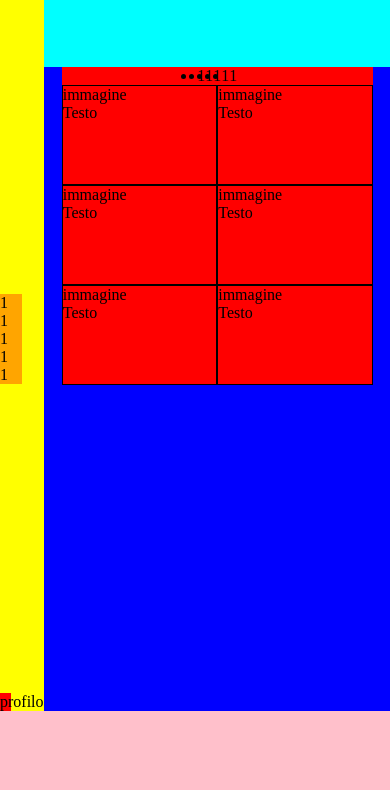
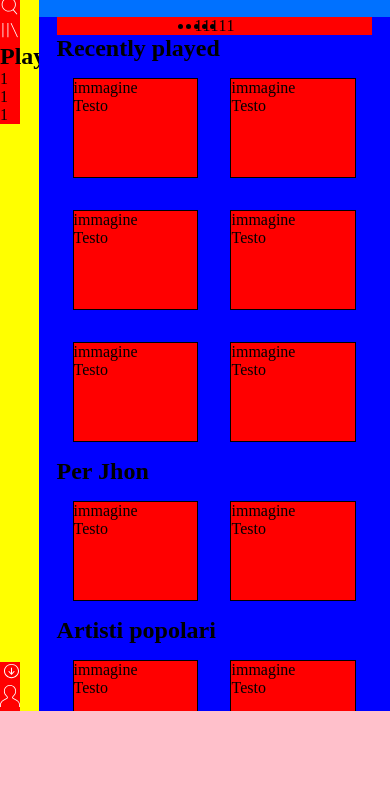
Before and after one commit to LucaFaedda/html-css-spotifyweb, a plain HTML site: page index.html in a window 390 px wide. Shown: the part 33-823 px from the top of the page. Drawn offline with Linux system fonts and the light colour scheme.

Commit message:
finito mobile

```diff
--- a/css/style.css
+++ b/css/style.css
@@ -9,7 +9,7 @@ body{
 }
 
 main{
-    width: 100%;
+    width: 90%;
     background-color: blue;
     overflow-y: scroll;
     position: relative;
@@ -30,6 +30,7 @@ footer{
 
 aside{
     background-color: yellow;
+    width: 10%;
 }
 
 .sidebar-container{
@@ -38,20 +39,17 @@ aside{
 
 .sidebar{
     height: 100%;
+    width: 100%;
     display: flex;
     flex-direction: column;
     justify-content: space-between;
 }
 
 .sidebar .logo, .sidebar .profilo{
-    width: 25%;
+    width: 50%;
     background-color: red;
 }
 
-.sidebar .menù{
-    width: 50%;
-    background-color: orange;
-}
 
 .container{
     width: 90%;
@@ -60,9 +58,29 @@ aside{
 
 #upgrade{
     width: 100%;
-    background-color: aqua;
-    height: 100px;
+    background-color: rgba(0, 255, 255, 0.445);
+    height: 50px;
 }
+
+/* aside */
+
+.logo-sm{
+    display: block;
+}
+
+.lista-sm{
+    display: block;
+}
+
+.logo-big{
+    display: none;
+}
+
+.lista-big{
+    display: none;
+}
+
+/* navbar */
 
 .navbar{
     width: 100%;
@@ -75,17 +93,43 @@ aside{
     display: flex;
 }
 
-#recently-played .cards{
+/* sezione cards */
+
+.cards{
     display: flex;
     width: 100%;
     flex-wrap: wrap;
 }
 
-#recently-played .card{
-    width: calc(100% / 2);
+.cards .card{
+    width: calc(100% / 2 - 2rem);
     height: 100px;
     background-color: red;
     border: 1px solid black;
-    margin: 0,75rem;
+    margin: 1rem;
 
 }
+
+
+@media screen and (min-width: 351px){
+
+    /* aside */
+
+    .logo-sm{
+        display: none;
+    }
+
+    .lista-sm{
+        display: none;
+    }
+
+    .logo-big{
+        display: block;
+    }
+
+    .lista-big{
+        display: block;
+    }
+
+
+}
--- a/index.html
+++ b/index.html
@@ -13,19 +13,37 @@
                 <div class="sidebar-container">
                     <div class="sidebar">
                         <div class="logo">
-                            <div>LOGO</div>
-                        </div>
-                        <div class="menù">
-                            <ul>
-                                <li>1</li>
-                                <li>1</li>
-                                <li>1</li>
-                                <li>1</li>
-                                <li>1</li>
+                            <img src="./img/logo-small.svg" alt="small-logo" class="logo-sm">
+                            <ul class="lista-sm">
+                                <li><img src="./img/home.svg" alt="home"></li>
+                                <li><img src="./img/search.svg" alt="search"></li>
+                                <li><img src="./img/libreria.svg" alt="libreria"></li>
+                            </ul>
+                            <img src="./img/logo.svg" alt="logo2" class="logo-big">
+                            <ul class="lista-big">
+                                <li><img src="./img/home.svg" alt="home"></li>
+                                <li><img src="./img/search.svg" alt="search"></li>
+                                <li><img src="./img/libreria.svg" alt="libreria"></li>
+                                <li>
+
+                                    <ul class="playlist">
+                                        <li><h2>Playlist</h2></li>
+                                        <li>1</li>
+                                        <li>1</li>
+                                        <li>1</li>
+                                    </ul>
+                                </li>
                             </ul>
                         </div>
                         <div class="profilo">
-                            <div>profilo</div>
+                            <ul class="lista-sm">
+                                <li><img src="./img/download.svg" alt="download"></li>
+                                <li><img src="./img/profile.svg" alt="profilo"></li>
+                            </ul>
+                            <ul class="lista-big">
+                                <li><img src="./img/download.svg" alt="download"></li>
+                                <li><img src="./img/profile.svg" alt="profilo"></li>
+                            </ul>
                         </div>
                     </div>
                 </div>
@@ -49,9 +67,10 @@
                 </div>
                 <div class="container">
                     <div id="recently-played">
+                        <h2>Recently played</h2>
                         <div class="cards">
                             <div class="card">
-                                <div class="img-album">
+                                <div class="album">
                                     immagine
                                 </div>
                                 <div>
@@ -59,7 +78,7 @@
                                 </div>
                             </div>
                             <div class="card">
-                                    <div class="img-album">
+                                    <div class="album">
                                     immagine
                                 </div>
                                 <div>
@@ -67,7 +86,7 @@
                                 </div>
                             </div>
                             <div class="card">
-                                    <div class="img-album">
+                                    <div class="album">
                                     immagine
                                 </div>
                                 <div>
@@ -75,7 +94,7 @@
                                 </div>
                                </div>
                             <div class="card">
-                                    <div class="img-album">
+                                    <div class="album">
                                     immagine
                                 </div>
                                 <div>
@@ -83,7 +102,7 @@
                                 </div>
                             </div>
                             <div class="card">
-                                    <div class="img-album">
+                                    <div class="album">
                                     immagine
                                 </div>
                                 <div>
@@ -91,7 +110,53 @@
                                 </div>
                             </div>
                             <div class="card">
-                                <div class="img-album">
+                                <div class="album">
+                                    immagine
+                                </div>
+                                <div>
+                                    Testo
+                                </div>
+                            </div>
+                        </div>
+                    </div>
+                </div>
+                <div class="container">
+                    <div id="per-jhon">
+                        <h2>Per Jhon</h2>
+                        <div class="cards">
+                            <div class="card">
+                                <div class="album">
+                                    immagine
+                                </div>
+                                <div>
+                                    Testo
+                                </div>
+                            </div>
+                            <div class="card">
+                                <div class="album">
+                                    immagine
+                                </div>
+                                <div>
+                                    Testo
+                                </div>
+                            </div>
+                        </div>
+                    </div>
+                </div>
+                <div class="container">
+                    <div id="artisti-popolari">
+                        <h2>Artisti popolari</h2>
+                        <div class="cards">
+                            <div class="card">
+                                <div class="album">
+                                    immagine
+                                </div>
+                                <div>
+                                    Testo
+                                </div>
+                            </div>
+                            <div class="card">
+                                <div class="album">
                                     immagine
                                 </div>
                                 <div>
```
